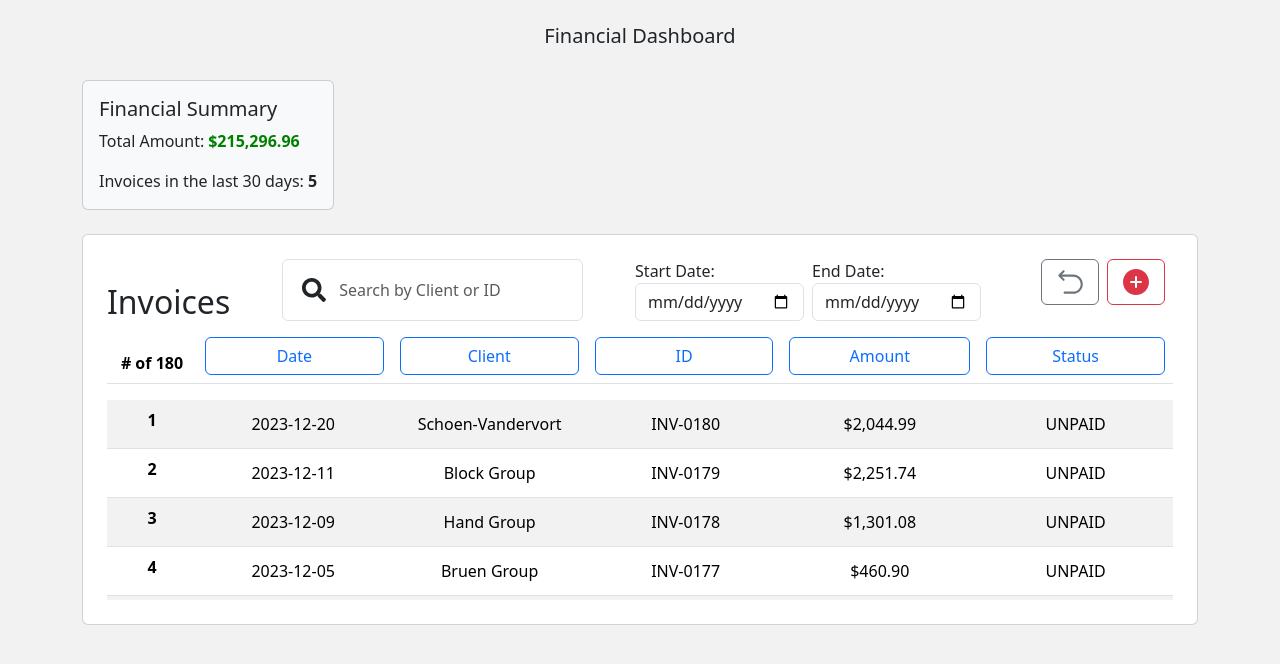
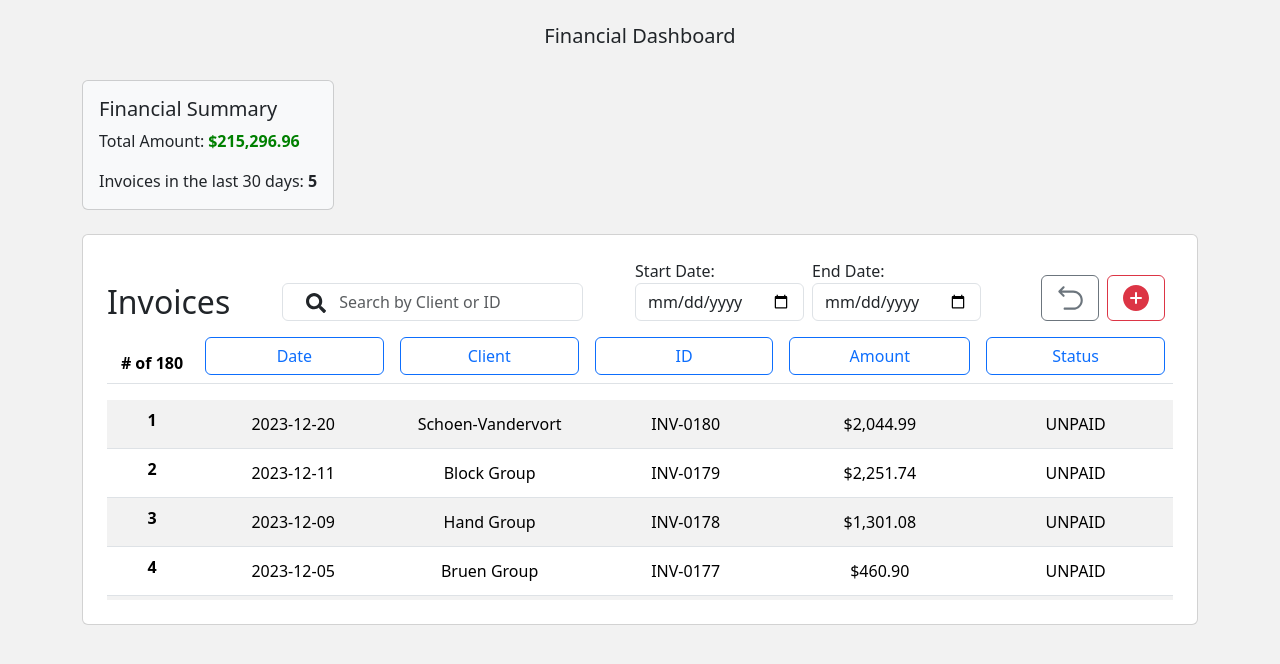
Before and after one commit to jonjon81/financial-tracker-react, a React (Vite) app: page / in a window 1280 px wide. Shown: the top 664 px of the page. Built offline with nearby package versions, Linux system fonts and the light colour scheme.

Commit message:
Sizing adjustments

```diff
--- a/src/components/InvoicesWidget.css
+++ b/src/components/InvoicesWidget.css
@@ -60,5 +60,6 @@ tr.table-row td {
 }
 
 .search-bar svg {
-  left: 2rem;
+  left: 1.5rem;
+  bottom: 8px;
 }
--- a/src/components/InvoicesWidget.tsx
+++ b/src/components/InvoicesWidget.tsx
@@ -234,8 +234,8 @@ const InvoicesWidget: React.FC<InvoicesProps> = ({ transactions }) => {
     <div className="p-4 card">
       <div className="upper-container d-flex align-content-center justify-content-between">
         <h2 className="mb-2 d-flex align-items-end">Invoices</h2>
-        <div className="mb-2 d-flex position-relative search-bar">
-          <FaSearch className="fa-search position-absolute top-50 translate-middle fs-4" />
+        <div className="mb-2 d-flex align-items-end position-relative search-bar">
+          <FaSearch className="fa-search position-absolute fs-5" />
           <input
             className="form-control"
             type="text"
@@ -259,12 +259,12 @@ const InvoicesWidget: React.FC<InvoicesProps> = ({ transactions }) => {
             <input className="form-control" type="date" value={endDate} onChange={(e) => setEndDate(e.target.value)} />
           </div>
         </div>
-        <div className="form-button-controls">
-          <button className="btn btn-outline-secondary mb-2" onClick={handleResetFilters}>
+        <div className="form-button-controls d-flex align-items-end mb-2">
+          <button className="btn btn-outline-secondary" onClick={handleResetFilters}>
             <RxReset className="fs-2" />
           </button>
           <button
-            className="mb-2 btn btn-outline-danger mx-2"
+            className="btn btn-outline-danger mx-2"
             onClick={() => {
               setIsNewInvoice(true);
               setShowModal(true);
```
